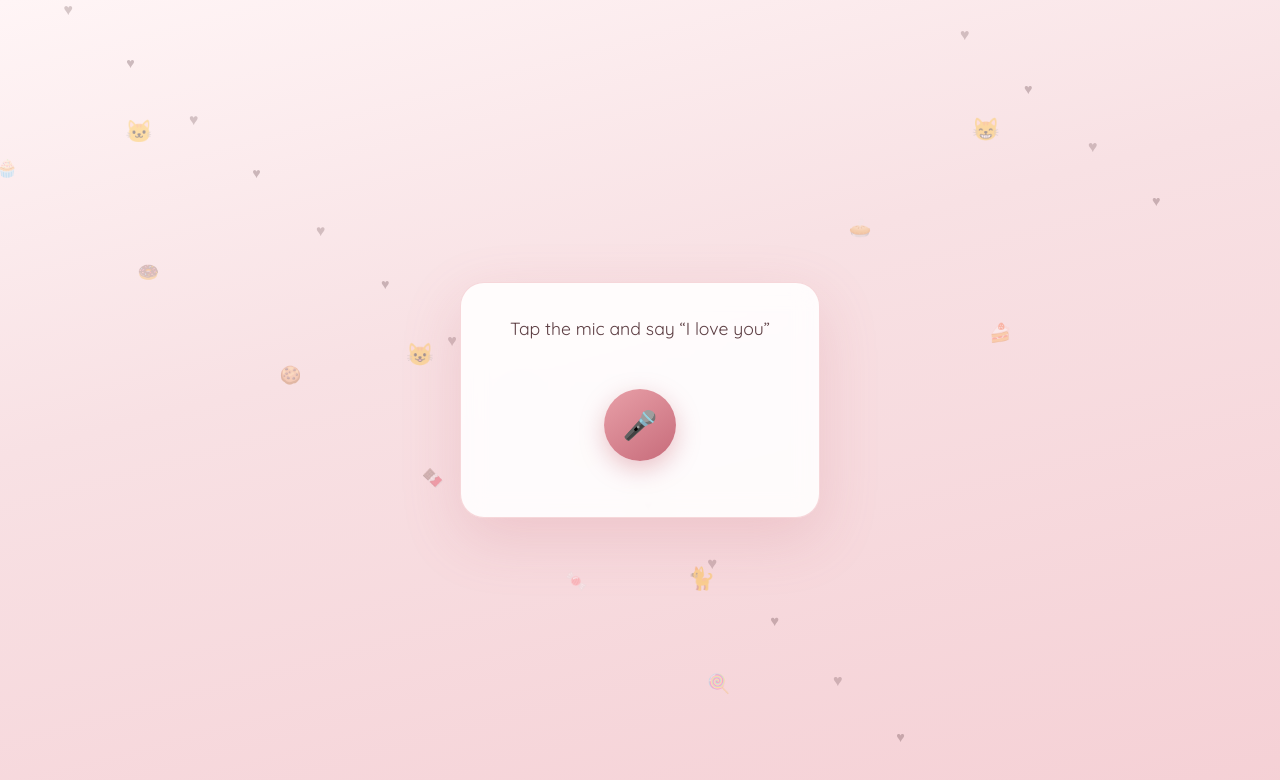
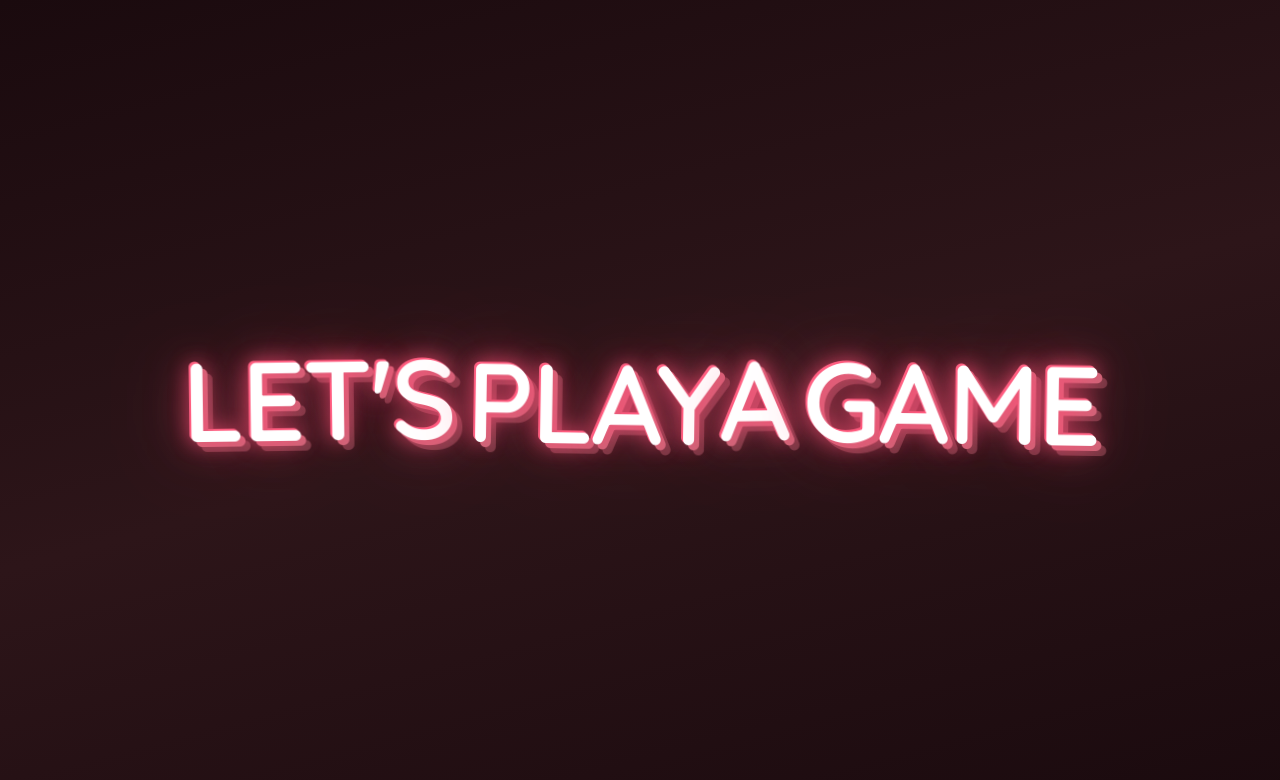
Before and after one commit to Srikan-droid/vw-special, a React (Vite) app: page / in a window 1280 px wide. Shown: the top 780 px of the page. Built offline with nearby package versions, Linux system fonts and the light colour scheme; a web font is replaced by a local one.

Commit message:
Add intro sequence: 3-2-1 countdown, character with wavy speech, LET'S PLAY A GAME

```diff
--- /dev/null
+++ b/src/components/Intro.css
@@ -0,0 +1,211 @@
+.intro-overlay {
+  position: fixed;
+  inset: 0;
+  z-index: 100;
+  display: flex;
+  align-items: center;
+  justify-content: center;
+  background: linear-gradient(165deg, #1a0a0e 0%, #2d1519 50%, #1a0a0e 100%);
+  pointer-events: none;
+}
+
+/* ---- 3, 2, 1 countdown: big, fierce, animated ---- */
+.intro-countdown {
+  display: flex;
+  align-items: center;
+  justify-content: center;
+  animation: countdown-appear 0.15s ease-out, countdown-pulse 0.6s ease-in-out 0.2s infinite alternate;
+}
+
+.countdown-number {
+  font-size: clamp(8rem, 35vw, 14rem);
+  font-weight: 900;
+  color: #fff;
+  text-shadow:
+    0 0 20px rgba(255, 80, 120, 0.9),
+    0 0 40px rgba(255, 80, 120, 0.6),
+    0 0 80px rgba(255, 80, 120, 0.4),
+    5px 5px 0 #c76b7a,
+    10px 10px 0 rgba(199, 107, 122, 0.4),
+    -2px -2px 0 #ff6b8a;
+  letter-spacing: -0.02em;
+  line-height: 1;
+  animation: countdown-shake 0.1s ease-in-out infinite, countdown-glow 0.8s ease-in-out infinite alternate;
+}
+
+@keyframes countdown-appear {
+  from {
+    transform: scale(0.3);
+    opacity: 0;
+    filter: blur(8px);
+  }
+  to {
+    transform: scale(1);
+    opacity: 1;
+    filter: blur(0);
+  }
+}
+
+@keyframes countdown-pulse {
+  from {
+    transform: scale(1);
+    text-shadow:
+      0 0 20px rgba(255, 80, 120, 0.9),
+      0 0 40px rgba(255, 80, 120, 0.6),
+      4px 4px 0 #c76b7a,
+      -2px -2px 0 #ff6b8a;
+  }
+  to {
+    transform: scale(1.08);
+    text-shadow:
+      0 0 30px rgba(255, 120, 160, 1),
+      0 0 60px rgba(255, 80, 120, 0.8),
+      6px 6px 0 #c76b7a,
+      -3px -3px 0 #ff6b8a;
+  }
+}
+
+@keyframes countdown-shake {
+  0%, 100% { transform: translateX(0) translateY(0) rotate(0deg); }
+  25% { transform: translateX(-4px) translateY(-2px) rotate(-1deg); }
+  75% { transform: translateX(4px) translateY(2px) rotate(1deg); }
+}
+
+@keyframes countdown-glow {
+  from { filter: brightness(1); }
+  to { filter: brightness(1.15); }
+}
+
+/* ---- Character phase: guy + speech from mouth ---- */
+.intro-character-phase {
+  position: absolute;
+  inset: 0;
+  display: flex;
+  align-items: center;
+  justify-content: center;
+}
+
+.intro-guy-wrap {
+  position: relative;
+  z-index: 2;
+  display: flex;
+  flex-direction: column;
+  align-items: center;
+  animation: guy-pop-in 0.4s ease-out;
+}
+
+@keyframes guy-pop-in {
+  from {
+    transform: scale(0);
+    opacity: 0;
+  }
+  to {
+    transform: scale(1);
+    opacity: 1;
+  }
+}
+
+.intro-guy {
+  width: 80px;
+  height: 80px;
+  animation: guy-bounce 0.6s ease-in-out infinite alternate;
+}
+
+.intro-guy-svg {
+  width: 100%;
+  height: 100%;
+  filter: drop-shadow(0 4px 12px rgba(0, 0, 0, 0.4));
+}
+
+@keyframes guy-bounce {
+  from { transform: translateY(0); }
+  to { transform: translateY(-8px); }
+}
+
+.intro-speech {
+  margin-top: 8px;
+  font-size: clamp(1rem, 4vw, 1.4rem);
+  font-weight: 800;
+  color: #fff;
+  text-shadow: 0 0 10px rgba(255, 100, 140, 0.8);
+  letter-spacing: 0.05em;
+  display: inline-block;
+  white-space: nowrap;
+}
+
+.intro-speech-char {
+  display: inline-block;
+  animation: speech-char-wave 1.2s ease-in-out infinite;
+  animation-delay: calc(var(--char-index) * 0.08s);
+  transform-origin: center bottom;
+}
+
+@keyframes speech-char-wave {
+  0%, 100% {
+    transform: translateY(0) rotate(0deg);
+  }
+  25% {
+    transform: translateY(-6px) rotate(-3deg);
+  }
+  50% {
+    transform: translateY(-8px) rotate(0deg);
+  }
+  75% {
+    transform: translateY(-6px) rotate(3deg);
+  }
+}
+
+/* ---- LET'S PLAY A GAME: same style as 3-2-1 (big, fierce), words one by one ---- */
+.intro-words-wrap {
+  display: flex;
+  flex-wrap: wrap;
+  justify-content: center;
+  align-items: center;
+  gap: 0.2em 0.4em;
+  padding: 1rem;
+  max-width: 95vw;
+}
+
+.intro-words-countdown-style .intro-word {
+  font-size: clamp(3rem, 18vw, 7rem);
+  font-weight: 900;
+  color: #fff;
+  text-shadow:
+    0 0 20px rgba(255, 80, 120, 0.9),
+    0 0 40px rgba(255, 80, 120, 0.6),
+    0 0 80px rgba(255, 80, 120, 0.4),
+    5px 5px 0 #c76b7a,
+    10px 10px 0 rgba(199, 107, 122, 0.4),
+    -2px -2px 0 #ff6b8a;
+  letter-spacing: -0.02em;
+  line-height: 1;
+}
+
+.intro-word {
+  display: inline-block;
+  opacity: 0;
+  transform: scale(0.3) translateY(20px);
+  transition: none;
+}
+
+.intro-word.countdown-style.intro-word-visible {
+  opacity: 1;
+  animation: word-pop-fierce 0.45s ease-out forwards, countdown-shake 0.12s ease-in-out 0.4s infinite;
+}
+
+@keyframes word-pop-fierce {
+  0% {
+    opacity: 0;
+    transform: scale(0.2) translateY(40px);
+    filter: blur(6px);
+  }
+  60% {
+    transform: scale(1.12) translateY(-6px);
+    filter: blur(0);
+  }
+  100% {
+    opacity: 1;
+    transform: scale(1) translateY(0);
+    filter: blur(0);
+  }
+}
--- /dev/null
+++ b/src/components/Intro.jsx
@@ -0,0 +1,104 @@
+import { useState, useEffect } from 'react'
+import './Intro.css'
+
+const COUNTDOWN_SEC = 0.9
+const CHARACTER_SEC = 3.2
+const WORD_DELAY_MS = 420
+const WORDS = ["LET'S", 'PLAY', 'A', 'GAME']
+
+function Intro({ onComplete }) {
+  const [phase, setPhase] = useState('countdown')
+  const [count, setCount] = useState(3)
+  const [wordIndex, setWordIndex] = useState(-1)
+
+  // Countdown: 3 → 2 → 1
+  useEffect(() => {
+    if (phase !== 'countdown') return
+    if (count <= 0) {
+      setPhase('character')
+      return
+    }
+    const t = setTimeout(() => setCount((c) => c - 1), COUNTDOWN_SEC * 1000)
+    return () => clearTimeout(t)
+  }, [phase, count])
+
+  // After character phase, go to words
+  useEffect(() => {
+    if (phase !== 'character') return
+    const t = setTimeout(() => setPhase('words'), CHARACTER_SEC * 1000)
+    return () => clearTimeout(t)
+  }, [phase])
+
+  // Words one by one, then done
+  useEffect(() => {
+    if (phase !== 'words') return
+    if (wordIndex >= WORDS.length) {
+      const t = setTimeout(onComplete, 600)
+      return () => clearTimeout(t)
+    }
+    if (wordIndex === -1) {
+      setWordIndex(0)
+      return
+    }
+    const t = setTimeout(() => setWordIndex((i) => i + 1), WORD_DELAY_MS)
+    return () => clearTimeout(t)
+  }, [phase, wordIndex, onComplete])
+
+  return (
+    <div className="intro-overlay">
+      {phase === 'countdown' && count > 0 && (
+        <div className="intro-countdown" key={count}>
+          <span className="countdown-number">{count}</span>
+        </div>
+      )}
+
+      {phase === 'character' && (
+        <div className="intro-character-phase">
+          <div className="intro-guy-wrap">
+            <div className="intro-guy">
+              <svg viewBox="0 0 64 64" className="intro-guy-svg">
+                {/* Hair (behind face) */}
+                <ellipse cx="32" cy="20" rx="20" ry="16" fill="#3d2c1f" />
+                {/* Body */}
+                <ellipse cx="32" cy="48" rx="18" ry="10" fill="#f5c6ce" />
+                {/* Face */}
+                <circle cx="32" cy="24" r="18" fill="#ffdfc4" stroke="#e8b89a" strokeWidth="1" />
+                {/* Glasses */}
+                <ellipse cx="26" cy="23" rx="6" ry="5" fill="none" stroke="#3d3d3d" strokeWidth="1.8" />
+                <ellipse cx="38" cy="23" rx="6" ry="5" fill="none" stroke="#3d3d3d" strokeWidth="1.8" />
+                <line x1="32" y1="22.5" x2="32" y2="22.5" stroke="#3d3d3d" strokeWidth="1.2" />
+                <line x1="20" y1="21" x2="16" y2="19" stroke="#3d3d3d" strokeWidth="1" />
+                <line x1="44" y1="21" x2="48" y2="19" stroke="#3d3d3d" strokeWidth="1" />
+                <circle cx="26" cy="23" r="2" fill="#5c3d42" />
+                <circle cx="38" cy="23" r="2" fill="#5c3d42" />
+                <path d="M 26 30 Q 32 34 38 30" fill="none" stroke="#c76b7a" strokeWidth="1.2" strokeLinecap="round" />
+              </svg>
+            </div>
+            <div className="intro-speech" aria-hidden="true">
+              {'Guluruuuuuuuuuuuuu'.split('').map((char, i) => (
+                <span key={i} className="intro-speech-char" style={{ '--char-index': i }}>
+                  {char}
+                </span>
+              ))}
+            </div>
+          </div>
+        </div>
+      )}
+
+      {phase === 'words' && (
+        <div className="intro-words-wrap intro-words-countdown-style">
+          {WORDS.map((_, i) => (
+            <span
+              key={i}
+              className={`intro-word countdown-style ${wordIndex >= i ? 'intro-word-visible' : ''}`}
+            >
+              {WORDS[i]}
+            </span>
+          ))}
+        </div>
+      )}
+    </div>
+  )
+}
+
+export default Intro
--- a/src/components/Landing.jsx
+++ b/src/components/Landing.jsx
@@ -1,4 +1,5 @@
 import { useState, useRef, useCallback } from 'react'
+import Intro from './Intro'
 import './Landing.css'
 
 const NEEDED = 3
@@ -9,6 +10,7 @@ const SUCCESS_MESSAGES = [
 ]
 
 function Landing({ onComplete }) {
+  const [introDone, setIntroDone] = useState(false)
   const [count, setCount] = useState(0)
   const [feedback, setFeedback] = useState('')
   const [listening, setListening] = useState(false)
@@ -116,6 +118,10 @@ function Landing({ onComplete }) {
 
   const micEscapeClass = escapeTaps === 1 ? 'mic-escape-right' : escapeTaps === 2 ? 'mic-escape-left' : ''
 
+  if (!introDone) {
+    return <Intro onComplete={() => setIntroDone(true)} />
+  }
+
   return (
     <>
       <div className="bg-decorations" aria-hidden="true">
```
Also changed, not shown: 1 other file (tests, documents, lock files or other folders).
